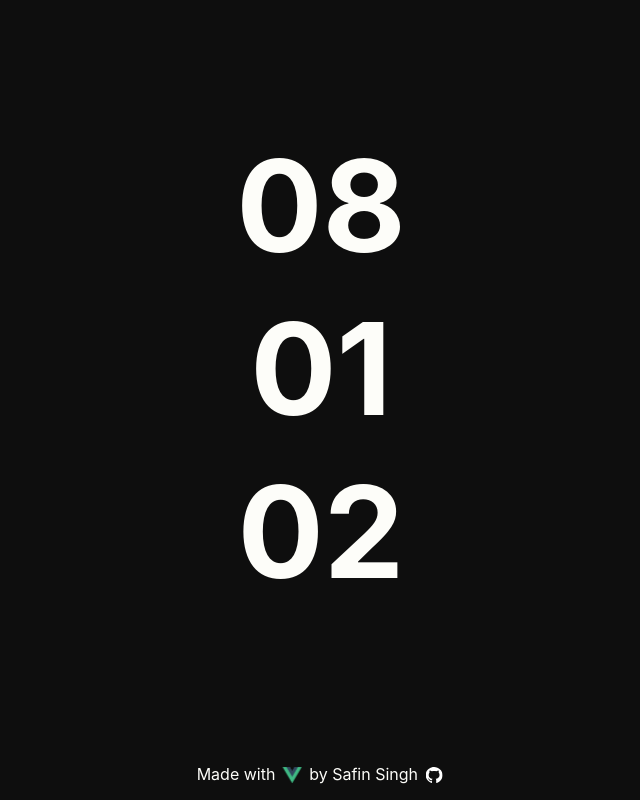
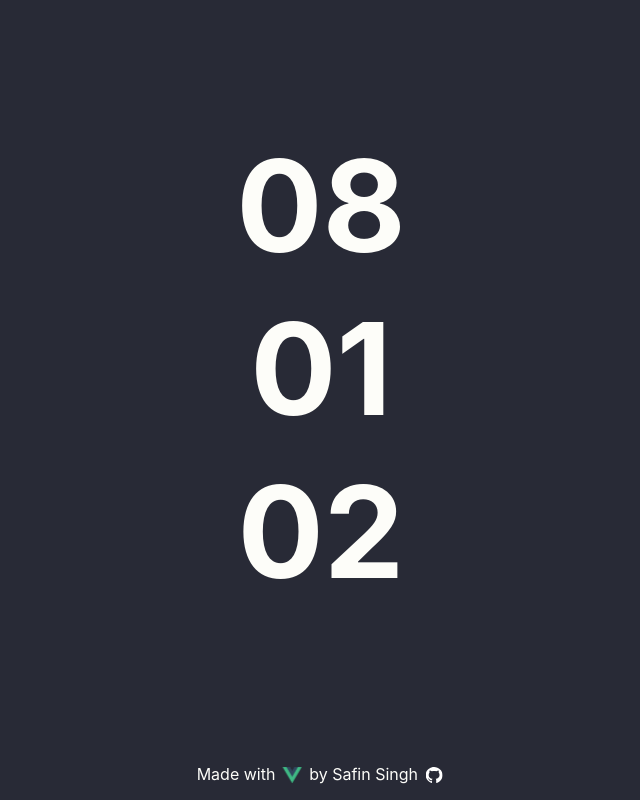
Before and after one commit to safinsingh/mintab, a Vue app: page / in a window 1280 px wide. Shown: the whole page, without its empty margins (319-959 px from the left). Built offline with nearby package versions, Linux system fonts and the light colour scheme.

Commit message:
change bg to match dracula

```diff
--- a/src/App.vue
+++ b/src/App.vue
@@ -28,7 +28,7 @@ export default {
 <style>
 html,
 body {
-  background-color: #0e0e0e;
+  background-color: #282a36;
 }
 * {
   cursor: none;
```
Also changed, not shown: 1 other file (tests, documents, lock files or other folders).
